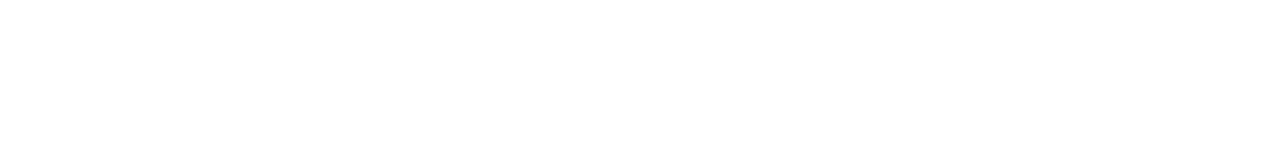
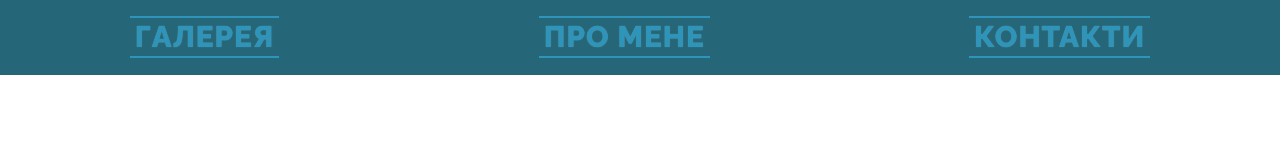
Before and after one commit to NikitaDimitriev/PortfolioSovaPht, a website: page public/index.html at #!/about in a window 1280 px wide. Drawn offline with Linux system fonts and the light colour scheme.

Commit message:
add navigation to about and contact page

```diff
--- a/public/views/about.html
+++ b/public/views/about.html
@@ -1,3 +1,5 @@
-<div class="aboutContent">
-
+<div class="navigation" id="gallery">
+	<a ui-sref="galerry">Галерея</a>
+	<a ui-sref="about">Про Мене</a>
+	<a ui-sref="contact">Контакти</a>
 </div>
```
Also changed, not shown: public/views/contact.html (+4 -2 lines).
